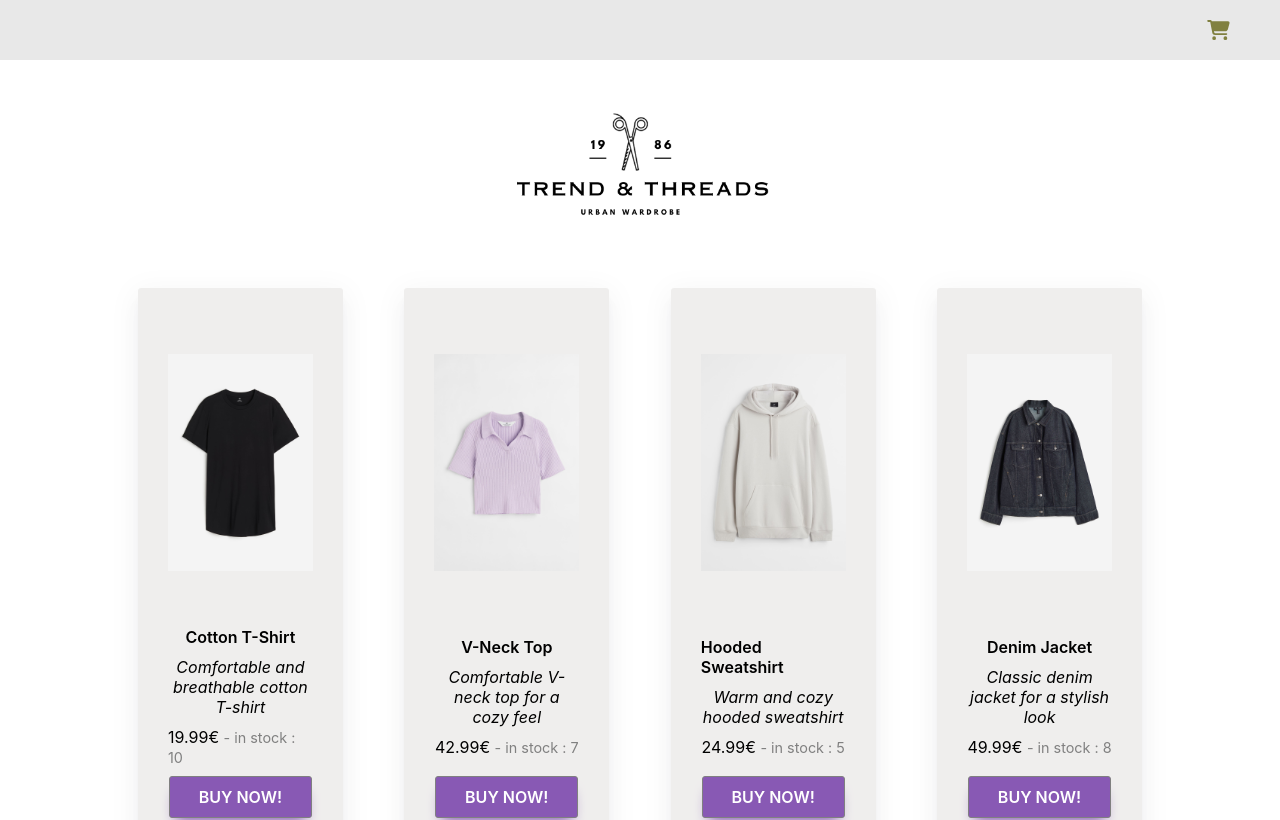
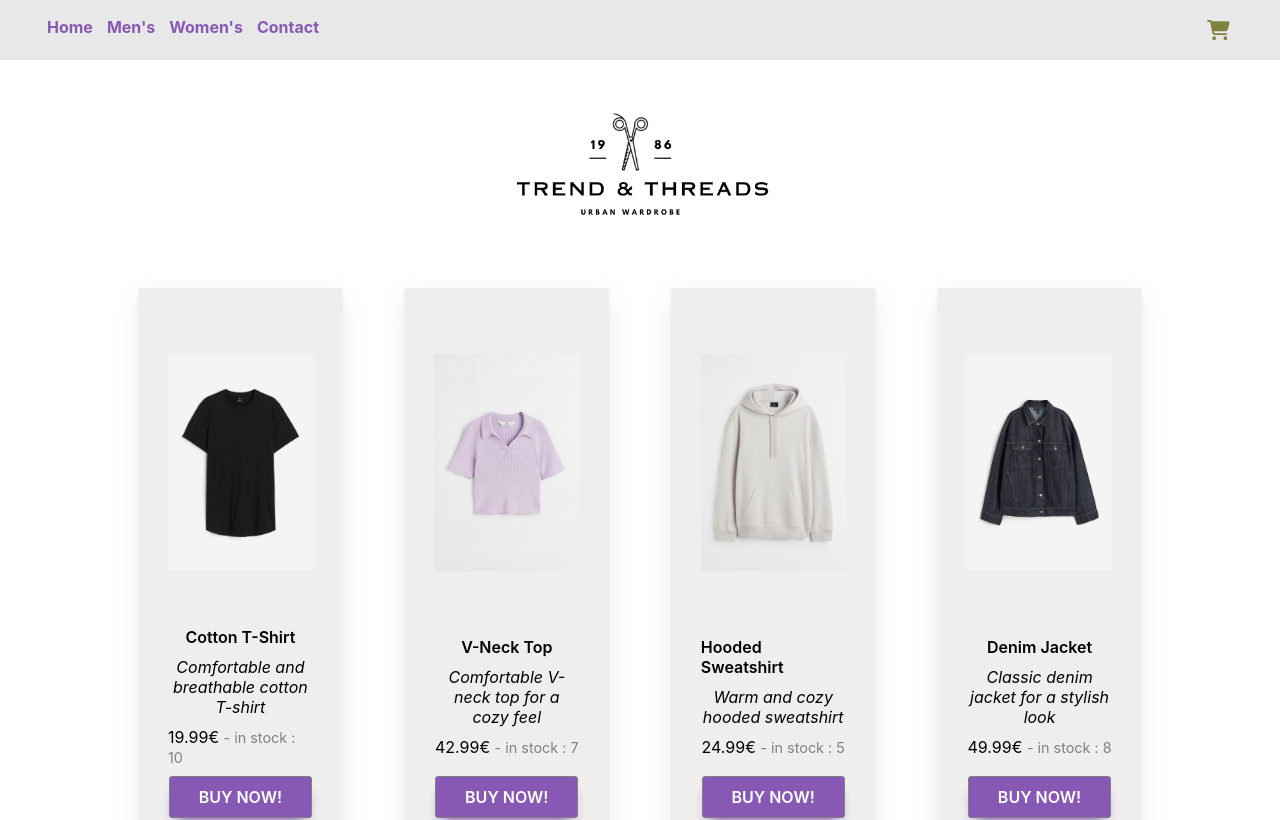
Before and after one commit to elledevelope/React_boutique, a React (Create React App) app: page / in a window 1280 px wide. Shown: the top 820 px of the page. Built offline with nearby package versions, Linux system fonts and the light colour scheme.

Commit message:
Update for responsove menu: do not work

```diff
--- a/src/App.js
+++ b/src/App.js
@@ -7,21 +7,22 @@ import Menu from "./components/Menu/Menu.js";
 import Panier from "./components/Panier/Panier.js";
 import BoutiqueContext from "./contexts/BoutiqueContext.js";
 import Footer from "./components/Footer/Footer.js";
+import ListMenu from "./components/ListMenu/ListMenu.js";
 
 
 
 
 const App = () => {
 
-    // const [stateToggleMenu, setToggleMenu] = React.useState(
-    //   {
-    //     'displayToggleMenu': false,
-    //   }
-    // );
-    // const handelToggleMenu = () => {
-    //   setToggleMenu({ 'displayToggleMenu': !stateToggleMenu.displayToggleMenu });
-    //   console.dir(stateToggleMenu.displayToggleMenu);
-    // };
+  const [stateToggleMenu, setToggleMenu] = React.useState(
+    {
+      'displayToggleMenu': false,
+    }
+  );
+  const handelToggleMenu = () => {
+    setToggleMenu({ 'displayToggleMenu': !stateToggleMenu.displayToggleMenu });
+    console.dir(stateToggleMenu.displayToggleMenu);
+  };
 
 
 
@@ -98,13 +99,20 @@ const App = () => {
       // 'qteIncrement': qteIncrement,
     }}>
       <header>
-      <link rel="icon" type="img/png" href="/assets/img/icons/hanger.png"/>
-      <link rel="stylesheet" href="https://cdnjs.cloudflare.com/ajax/libs/font-awesome/6.4.2/css/all.min.css" integrity="sha512-z3gLpd7yknf1YoNbCzqRKc4qyor8gaKU1qmn+CShxbuBusANI9QpRohGBreCFkKxLhei6S9CQXFEbbKuqLg0DA==" crossOrigin="anonymous" referrerPolicy="no-referrer" />
+        <link rel="icon" type="img/png" href="/assets/img/icons/hanger.png" />
+        <link rel="stylesheet" href="https://cdnjs.cloudflare.com/ajax/libs/font-awesome/6.4.2/css/all.min.css" integrity="sha512-z3gLpd7yknf1YoNbCzqRKc4qyor8gaKU1qmn+CShxbuBusANI9QpRohGBreCFkKxLhei6S9CQXFEbbKuqLg0DA==" crossOrigin="anonymous" referrerPolicy="no-referrer" />
         <Menu
           handelDisplayPanier={handelDisplayPanier}
-          // handelToggleMenu ={handelToggleMenu}
+          handelToggleMenu={handelToggleMenu}
           sendEntries={menuentries}
         > </Menu>
+
+        {stateToggleMenu.displayToggleMenu ? <ListMenu
+          handelToggleMenu={handelToggleMenu}
+        ></ListMenu> : <></>}
+
+{/* {stateToggleMenu.displayToggleMenu && <ListMenu/>} */}
+
 
         {/* Panier: */}
         {/* {statePanier.displayPanier && <Panier ></Panier>}  */} {/* FOAD 24.11.23 */}
--- a/src/components/ListMenu/ListMenu.css
+++ b/src/components/ListMenu/ListMenu.css
@@ -1,19 +1,13 @@
 .ListMenu {
-    /* display: flex; */
-    /* justify-content: space-between; */
-    /* margin: auto; */
-    /* width: 90%; */
-    /* margin-left: 40px; */
-
     background-color: white;
     box-shadow: 0 16px 24px 2px rgba(33, 37, 41, 0.02),
     0 6px 30px 5px rgba(33, 37, 41, 0.04), 0 8px 10px -5px rgba(33, 37, 41, 0.1);
     padding: 50px;
     position: absolute;
-    top: 0;
-    left: 0;
+    top: 60px;
+    left: 0px;
 
-    display: none;
+    /* display: none; */
 }
 
 .close-icon {
@@ -35,7 +29,6 @@
     padding: 7px;
     color: #8859b4;
     font-weight: bold;
-
 }
 
 .ListMenu  li:hover {
@@ -50,6 +43,28 @@
 
 
 /* MEDIA QUERY TABLETTE AND DESKTOP */
-@media screen and (min-width: 576) {
+@media screen and (min-width: 576px) {
+    .ListMenu {
+        display: flex;
+        justify-content: space-between;
+        align-items: center;
+        flex-direction: row;
+        margin-left: 40px;
+        background-color: rgba(255, 255, 255, 0);
+        box-shadow: none;
+        padding: 0;
+        position: absolute;
+        top: 10px;
+    }
 
+    .ListMenu ul {
+        display: flex;
+        justify-content: space-between;
+        align-items: center;
+        flex-direction: row;
+    }
+
+    .close-icon {
+        display: none;
+    }
 }
--- a/src/components/ListMenu/ListMenu.js
+++ b/src/components/ListMenu/ListMenu.js
@@ -5,10 +5,12 @@ import Panier from '../Panier/Panier';
 const ListMenu = (props) => {
   return (
     <>
-      <div className="ListMenu nav-links">
-        <div className="close-icon">
+      <div className="ListMenu">
+        {/* <div className="close-icon" onClick={props.handelToggleMenu}>
           <img src="./assets/img/icons/x.svg" />
-        </div>
+        </div> */}
+
+        {/* <div className='close-icon' onClick={props.handelToggleMenu}>X</div> */}
 
         <ul >
           {
--- a/src/components/Menu/Menu.js
+++ b/src/components/Menu/Menu.js
@@ -6,13 +6,15 @@ import ListMenu from '../ListMenu/ListMenu';
 const Menu = (props) => {
   return (
     <div className="Menu">
-        <div className="burger">
+        <div className="burger" onClick={props.handelToggleMenu}>
           <img src="./assets/img/icons/bars.svg" />
         </div>
       <nav id="menu">
         <ListMenu
           sendEntries={props.sendEntries}
-          handleDisplayPanier={props.handleDisplayPanier}></ListMenu>
+          handleDisplayPanier={props.handleDisplayPanier}
+          handelToggleMenu ={props.handelToggleMenu}
+          ></ListMenu>
       </nav>
 
       {/* <ul>
```
